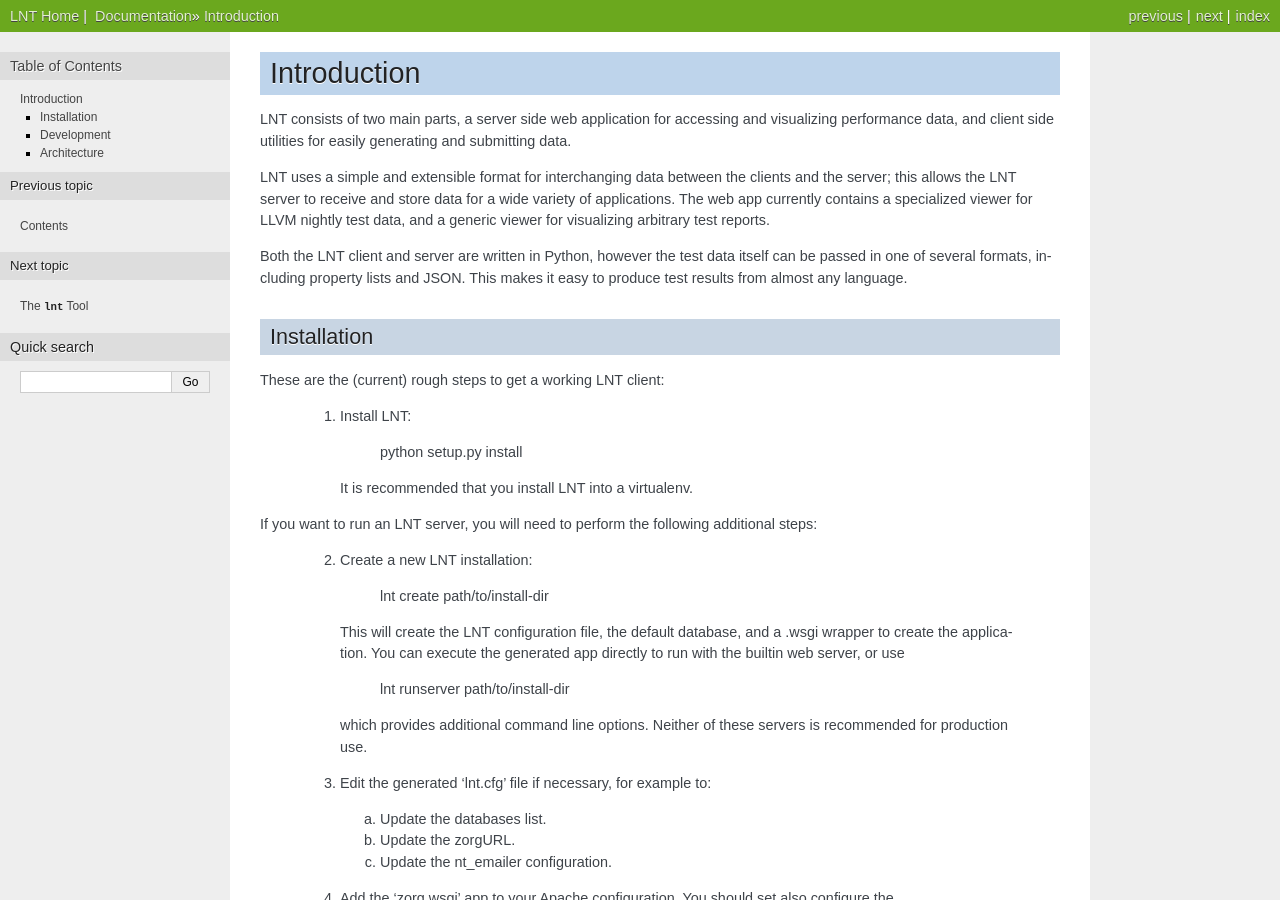
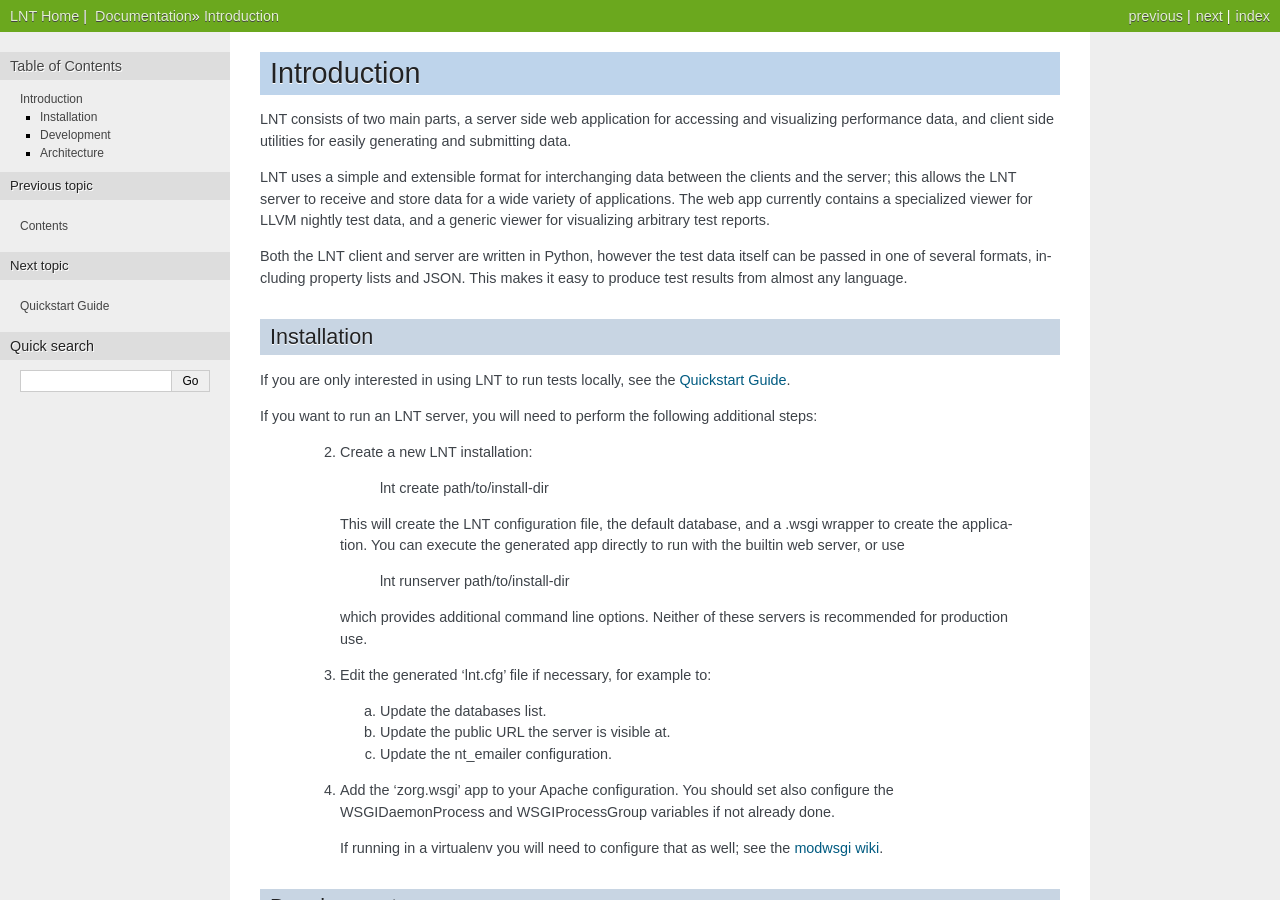
Before and after one commit to llvm-mirror/lnt, a Sphinx documentation site: the page built from docs/intro.rst, in a window 1280 px wide and 900 px high. Built offline with Sphinx 7.4.7, drawn with Linux system fonts in a browser that asks for light colours.

Commit message:
[LNT] docs: Start work on a quickstart guide.
git-svn-id: https://llvm.org/svn/llvm-project/zorg/trunk/lnt@152827 91177308-0d34-0410-b5e6-96231b3b80d8

```diff
--- a/docs/contents.rst
+++ b/docs/contents.rst
@@ -7,6 +7,8 @@ Contents
    :maxdepth: 2
 
    intro
+
+   quickstart
 
    tools
 
--- a/docs/intro.rst
+++ b/docs/intro.rst
@@ -21,13 +21,8 @@ JSON. This makes it easy to produce test results from almost any language.
 Installation
 ------------
 
-These are the (current) rough steps to get a working LNT client:
-
- 1. Install LNT:
-
-      python setup.py install
-
-    It is recommended that you install LNT into a virtualenv.
+If you are only interested in using LNT to run tests locally, see the
+:ref:`quickstart`.
 
 If you want to run an LNT server, you will need to perform the following
 additional steps:
@@ -49,7 +44,7 @@ additional steps:
 
     a. Update the databases list.
 
-    b. Update the zorgURL.
+    b. Update the public URL the server is visible at.
 
     c. Update the nt_emailer configuration.
 
```
Also changed, not shown: docs/quickstart.rst (added, +76 -0 lines).
